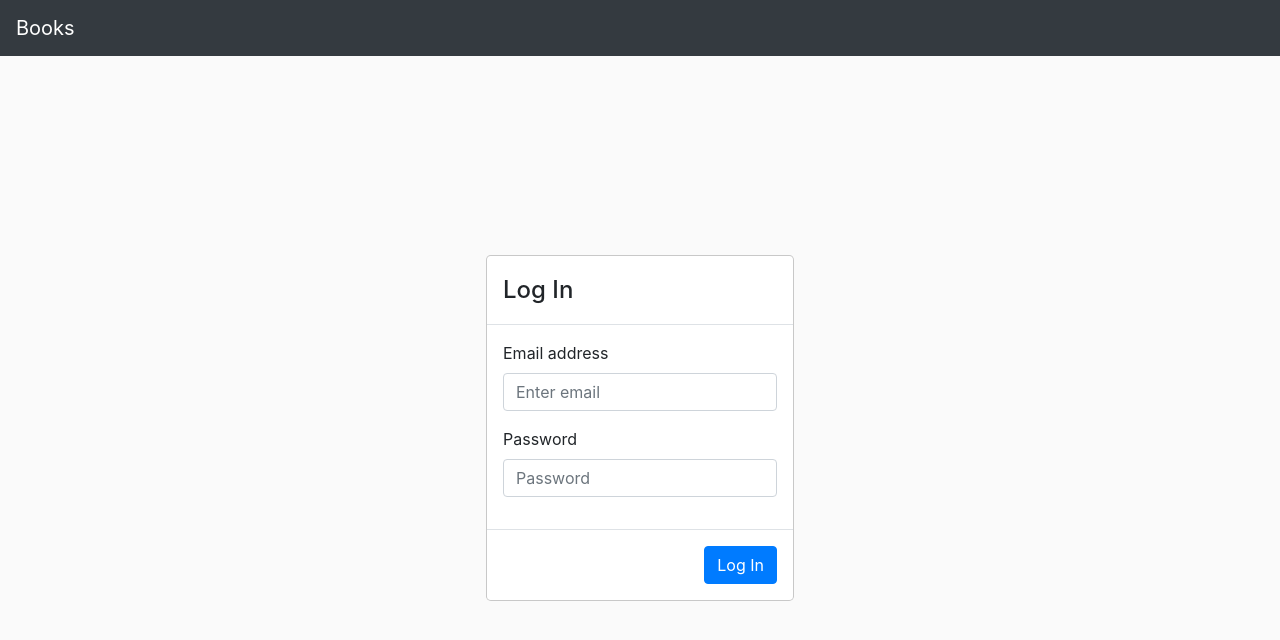
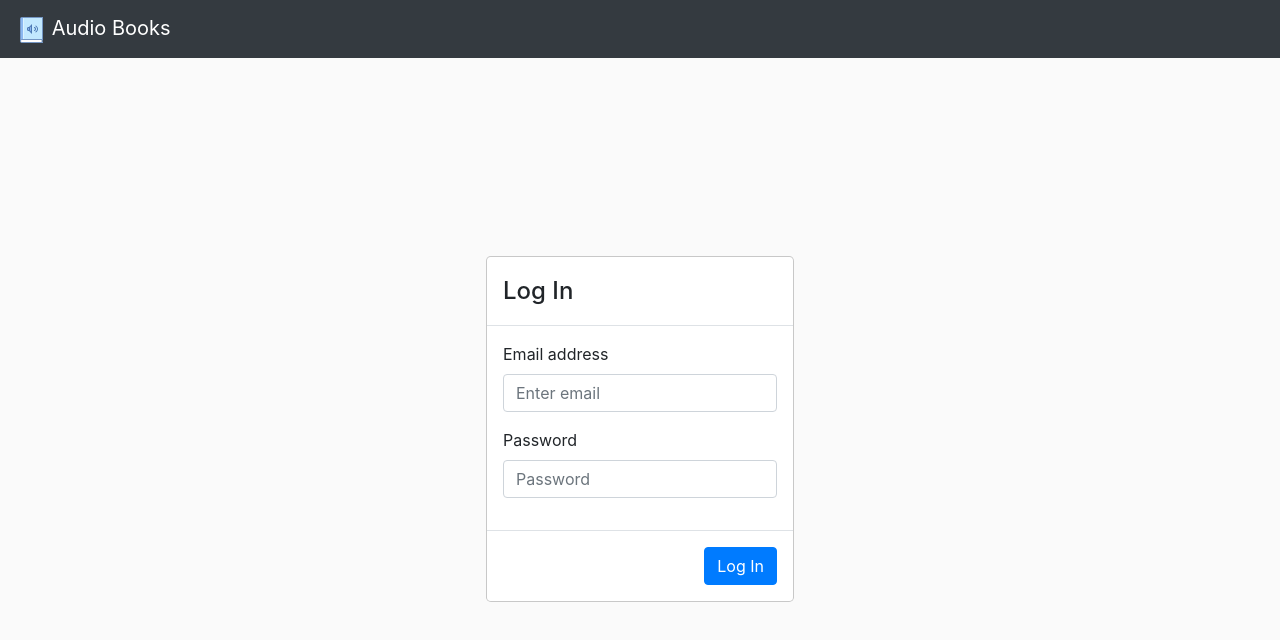
Before and after one commit to chris-shaw-2011/books, a React (Create React App) app: page / in a window 1280 px wide. Shown: the top 640 px of the page. Built offline with nearby package versions, Linux system fonts and the light colour scheme.

Commit message:
Add favicon

```diff
--- a/public/index.html
+++ b/public/index.html
@@ -1,11 +1,14 @@
 <!DOCTYPE html>
 <html lang="en">
+
 <head>
    <meta charset="utf-8" />
    <meta name="viewport" content="width=device-width, initial-scale=1" />
    <meta name="theme-color" content="#000000" />
-    <title>Books</title>
+   <title>Audio Books</title>
+   <link rel="icon" href="favicon.svg?v=4">
 </head>
+
 <body>
    <noscript>You need to enable JavaScript to run this app.</noscript>
    <div id="root"></div>
@@ -20,4 +23,5 @@
       To create a production bundle, use `npm run build` or `yarn build`.
     -->
 </body>
+
 </html>
--- a/src/app/App.tsx
+++ b/src/app/App.tsx
@@ -20,7 +20,7 @@ const App: React.FC = () => {
       <div className="App">
          <CookiesProvider>
             <Navbar bg="dark" className="navbar" variant="dark">
-               <Navbar.Brand>Books</Navbar.Brand>
+               <Navbar.Brand><img src="favicon.svg" alt="Book Image" /> Audio Books</Navbar.Brand>
                {token && <Fragment>
                   <Nav className="mr-auto">
                   </Nav>
```
Also changed, not shown: public/favicon.svg (added). Lines whose indentation alone changed are shown as unchanged.
